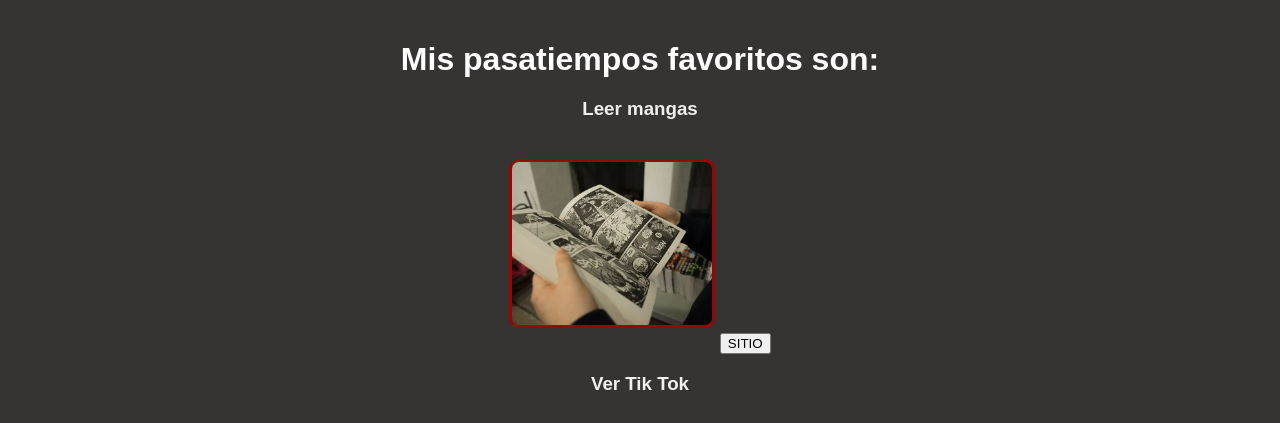
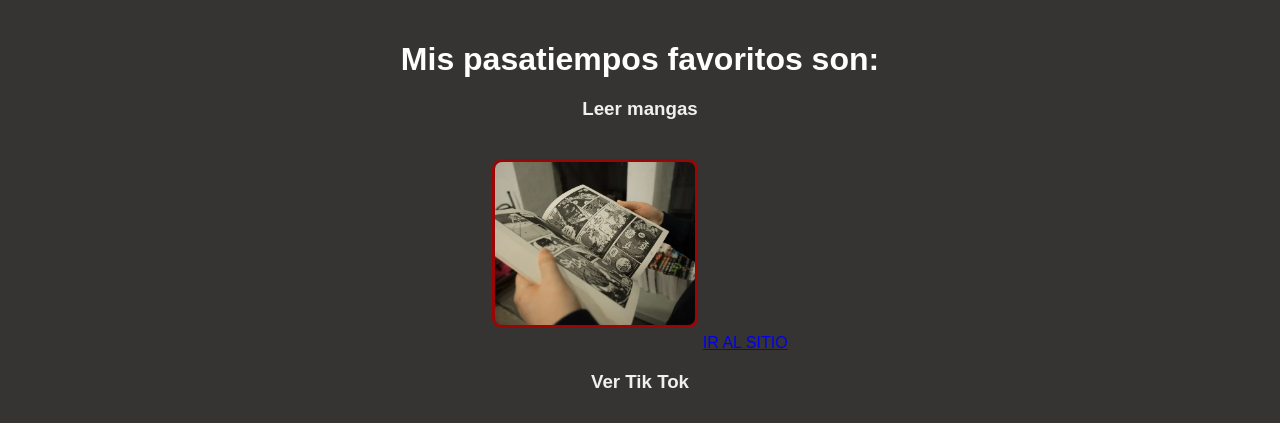
Before and after one commit to Estefy2318/Curriculum, a plain HTML site: page index.html in a window 1280 px wide. Shown: the part 975-1398 px from the top of the page. Drawn offline with Linux system fonts and the light colour scheme.

Commit message:
Update index.html

```diff
--- a/index.html
+++ b/index.html
@@ -28,9 +28,7 @@
             <h1> Mis pasatiempos favoritos son:</h1>
             <h3> Leer mangas</h3>
             <img src="manga.webp">
-            <a href="https://zonatmo.com/">
-                    <button> SITIO </button>
-                </a>
+            <a href="https://zonatmo.com/" class="boton">IR AL SITIO</a>
 
             <h3> Ver Tik Tok</h3>
             <img src="tiktok.webp">
```
